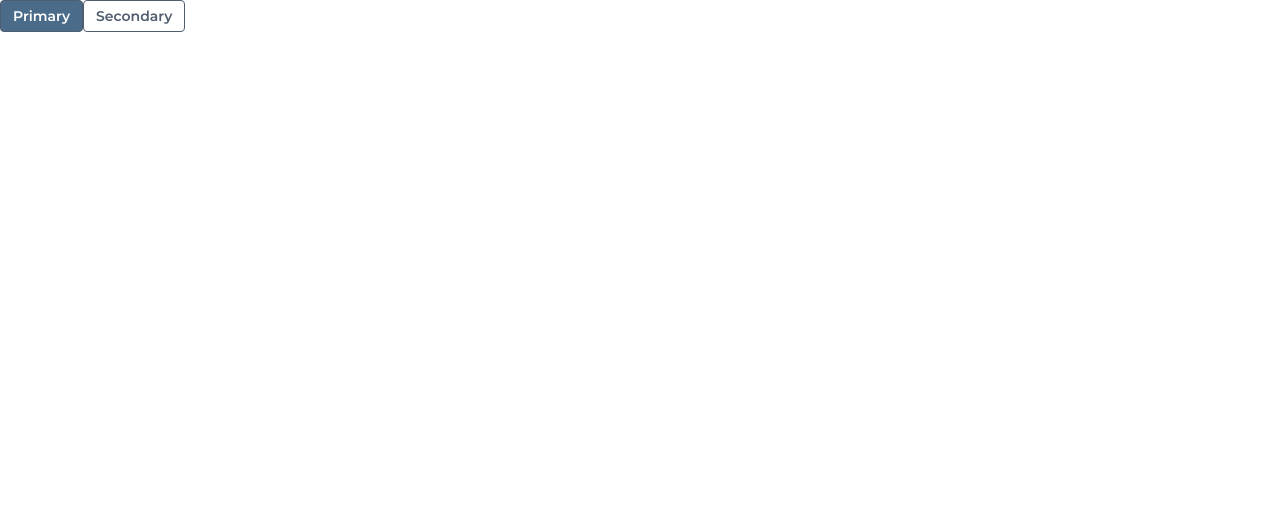
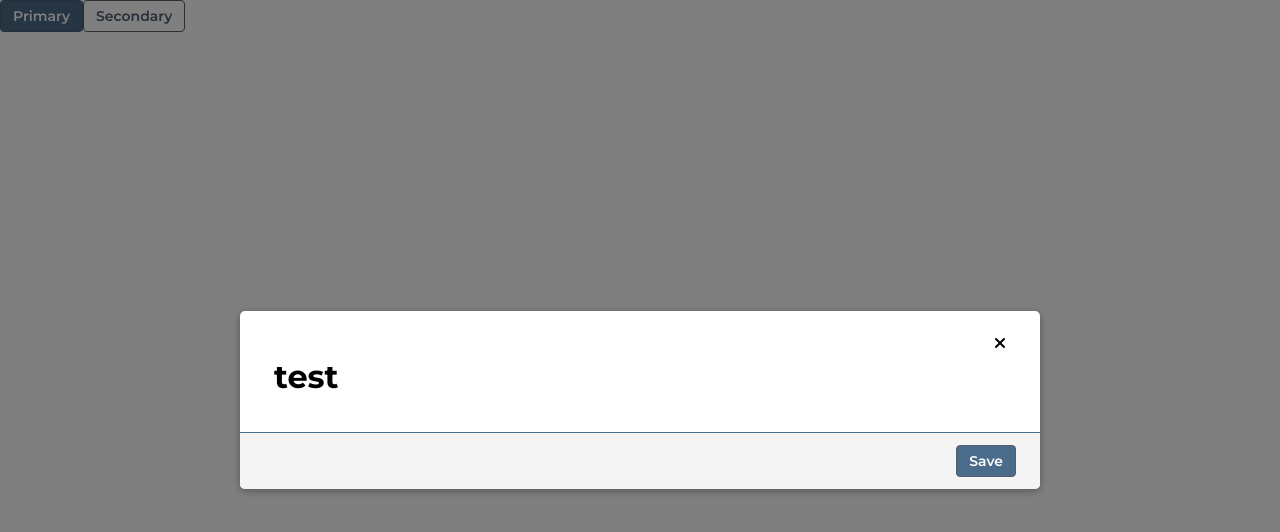
Before and after one commit to Armitage35/climber.guru, a Vue app: page / in a window 1280 px wide. Shown: the top 532 px of the page. Built offline with nearby package versions, Linux system fonts and the light colour scheme.

Commit message:
Add modal as component

```diff
--- a/src/App.vue
+++ b/src/App.vue
@@ -2,6 +2,12 @@
 	<div id="app">
 		<Button type="primary" content="primary"></Button>
 		<Button type="secondary" content="secondary"></Button>
+		<Modal
+			v-if="appState.modal.active"
+			@toggleModal="toggleModal"
+			title="test"
+			:actions="modalActions"
+		></Modal>
 	</div>
 </template>
 
@@ -9,9 +15,30 @@
 import './Master.scss';
 
 import Button from './components/Button/Button';
+import Modal from './components/Modal/Modal';
 
 export default {
 	name: 'app',
-	components: { Button }
+	components: { Button, Modal },
+	data: function() {
+		return {
+			appState: {
+				modal: {
+					active: true
+				}
+			},
+			modalActions: [
+				{
+					title: 'save',
+					type: 'primary'
+				}
+			]
+		};
+	},
+	methods: {
+		toggleModal: function() {
+			this.appState.modal.active = !this.appState.modal.active;
+		}
+	}
 };
 </script>
--- a/src/Master.scss
+++ b/src/Master.scss
@@ -6,4 +6,5 @@
 @import './App.scss';
 
 // Components
-@import './components/Button/Button.scss'
+@import './components/Button/Button.scss';
+@import './components/Modal/Modal.scss';
--- /dev/null
+++ b/src/components/Modal/Modal.scss
@@ -0,0 +1,60 @@
+// Variable
+$modalTransition: all .6s ease;
+
+// Styling
+.modal__mask {
+	display: flex;
+	z-index: 9998;
+	position: fixed;
+	width: 100%;
+	height: 100%;
+	top: 0;
+	left: 0;
+	background-color: rgba(0, 0, 0, .5);
+	transition: $modalTransition;
+	align-items: center;
+	justify-content: center;
+}
+
+.modal {
+	width: 800px;
+	margin: 0 auto;
+	border-radius: 5px;
+	background-color: #FFFFFF;
+	max-height: 80vh;
+	overflow: auto;
+	box-shadow: 0 2px 8px rgba(0, 0, 0, .33);
+	transition: $modalTransition;
+}
+
+.modal__header {
+	margin: 24px 34px;
+}
+
+.modal__title {
+	display: flex;
+	justify-content: space-between;
+
+
+	i {
+		cursor: pointer;
+	}
+
+	i:hover {
+		color: $black;
+		opacity: 50%;
+		transition: 1s;
+	}
+
+	h1 {
+		margin-bottom: 12px;
+	}
+}
+
+.modal__footer {
+	display: flex;
+	justify-content: flex-end;
+	border-top: solid 1px $dark-blue;
+	background-color: $very-light-grey;
+	padding: 12px 24px;
+}
--- /dev/null
+++ b/src/components/Modal/Modal.vue
@@ -0,0 +1,25 @@
+<template>
+	<div class="modal__mask" @keydown.esc="$emit('toggleModal')" tabindex="0">
+		<div class="modal">
+			<div class="modal__header">
+				<div class="modal__title">
+					<h1>{{ title }}</h1>
+					<i class="fas fa-times" @click="$emit('toggleModal')"></i>
+				</div>
+			</div>
+			<div class="modal__body"></div>
+			<div class="modal__footer">
+				<Button v-for="(action, index) in actions" :key="index" :type="action.type" :content="action.title"></Button>
+			</div>
+		</div>
+	</div>
+</template>
+
+<script>
+import Button from '../Button/Button';
+
+export default {
+	props: ['title', 'actions'],
+	components: { Button }
+};
+</script>
```
